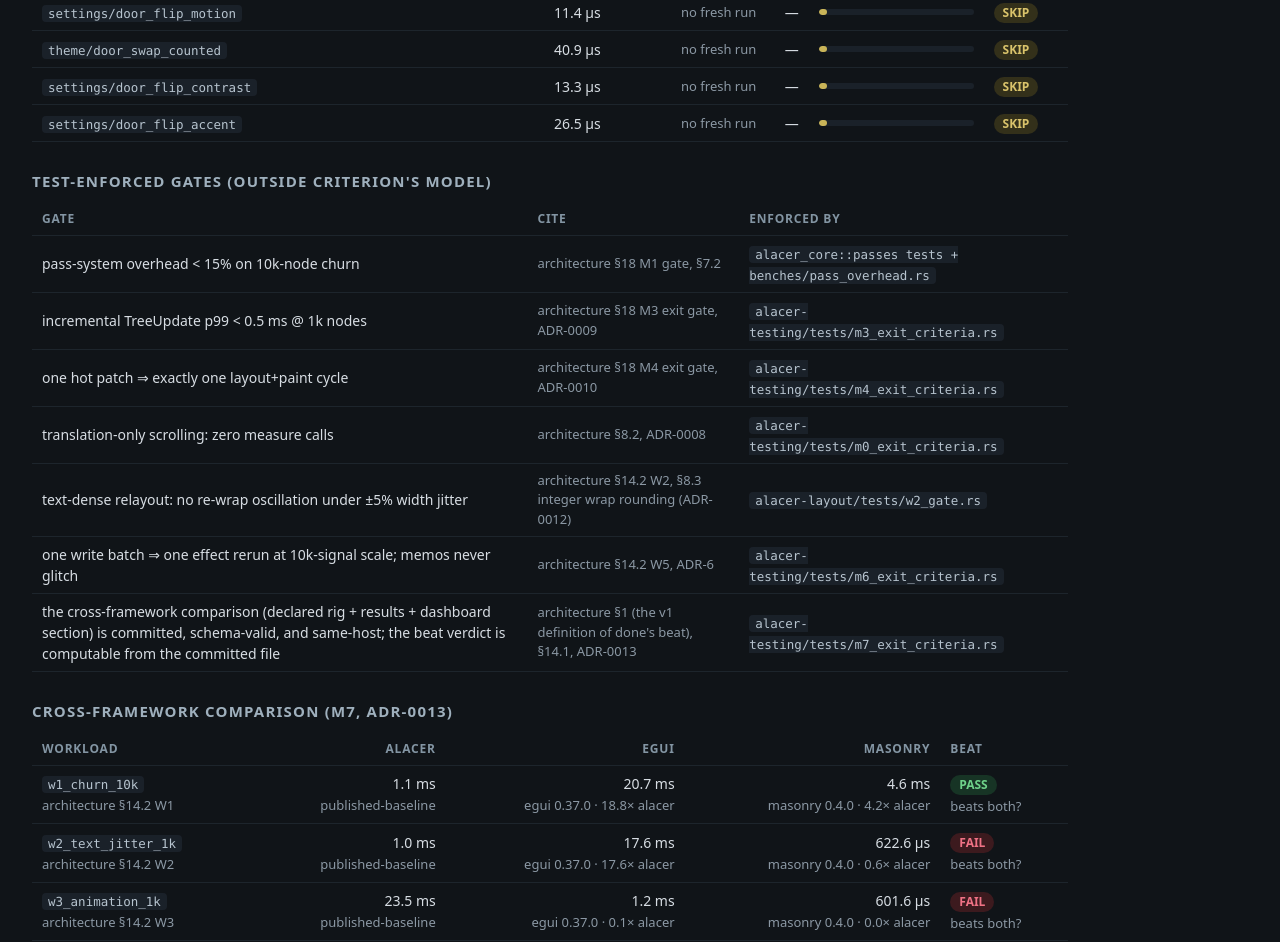
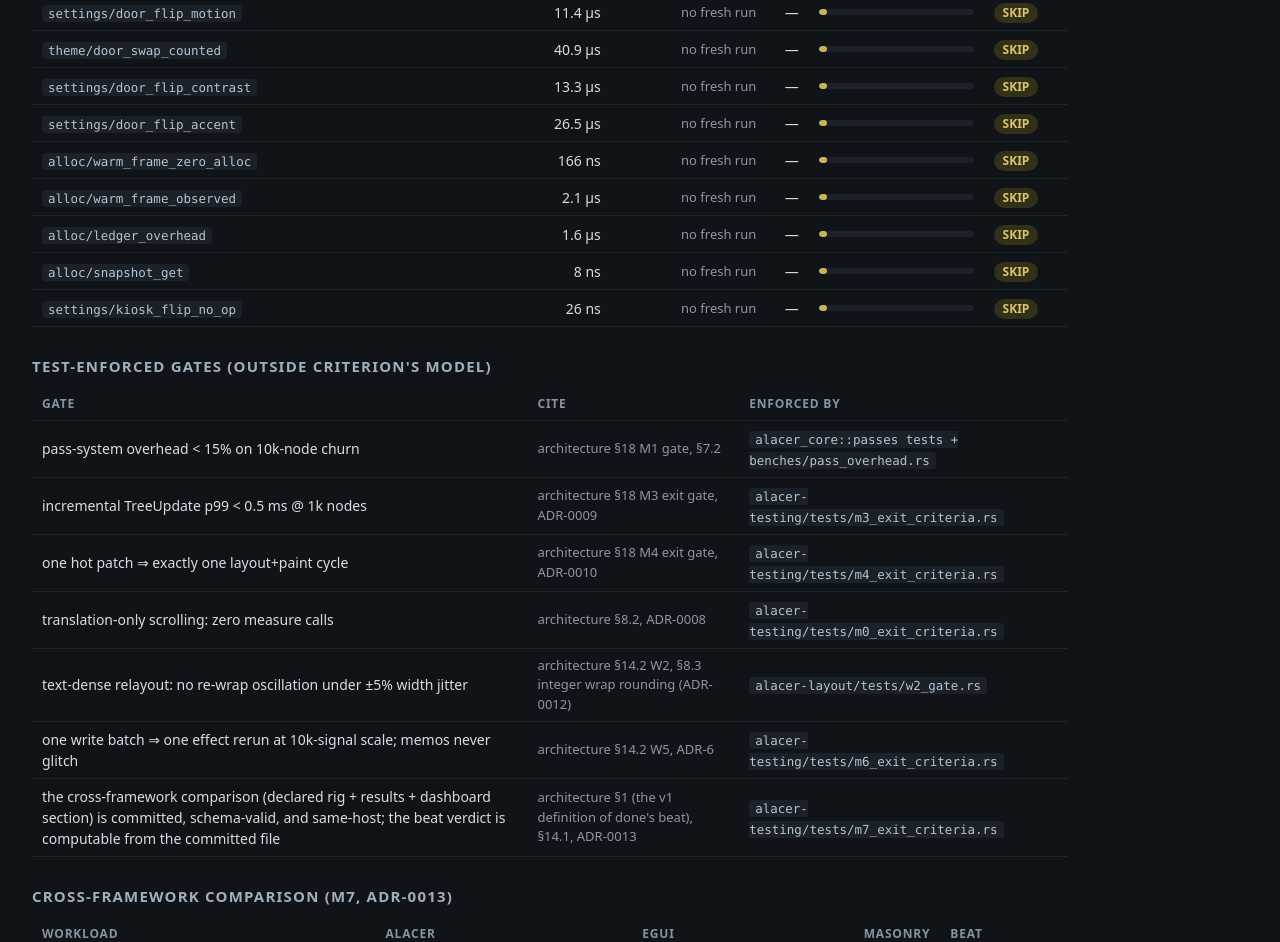
Before and after one commit to elcoosp/alacer, a plain HTML site: page benchmarks/dashboard/index.html in a window 1280 px wide. Shown: the part 3912-4854 px from the top of the page. Drawn offline with Linux system fonts and the light colour scheme.

Commit message:
chore(benchmarks): the dashboard publishes the 91-case corpus

```diff
--- a/benchmarks/dashboard/index.html
+++ b/benchmarks/dashboard/index.html
@@ -148,6 +148,11 @@ footer { padding: 18px 32px; border-top: 1px solid #232b33; color: #66727d;
     <tr><td><code>theme/door_swap_counted</code></td><td class="num">40.9 µs</td><td class="num"><span class="meta">no fresh run</span></td><td class="num">—</td><td><div class="bar"><i style="width:5%;background:#c9b458"></i></div></td><td><span class="badge skip">SKIP</span></td></tr>
     <tr><td><code>settings/door_flip_contrast</code></td><td class="num">13.3 µs</td><td class="num"><span class="meta">no fresh run</span></td><td class="num">—</td><td><div class="bar"><i style="width:5%;background:#c9b458"></i></div></td><td><span class="badge skip">SKIP</span></td></tr>
     <tr><td><code>settings/door_flip_accent</code></td><td class="num">26.5 µs</td><td class="num"><span class="meta">no fresh run</span></td><td class="num">—</td><td><div class="bar"><i style="width:5%;background:#c9b458"></i></div></td><td><span class="badge skip">SKIP</span></td></tr>
+    <tr><td><code>alloc/warm_frame_zero_alloc</code></td><td class="num">166 ns</td><td class="num"><span class="meta">no fresh run</span></td><td class="num">—</td><td><div class="bar"><i style="width:5%;background:#c9b458"></i></div></td><td><span class="badge skip">SKIP</span></td></tr>
+    <tr><td><code>alloc/warm_frame_observed</code></td><td class="num">2.1 µs</td><td class="num"><span class="meta">no fresh run</span></td><td class="num">—</td><td><div class="bar"><i style="width:5%;background:#c9b458"></i></div></td><td><span class="badge skip">SKIP</span></td></tr>
+    <tr><td><code>alloc/ledger_overhead</code></td><td class="num">1.6 µs</td><td class="num"><span class="meta">no fresh run</span></td><td class="num">—</td><td><div class="bar"><i style="width:5%;background:#c9b458"></i></div></td><td><span class="badge skip">SKIP</span></td></tr>
+    <tr><td><code>alloc/snapshot_get</code></td><td class="num">8 ns</td><td class="num"><span class="meta">no fresh run</span></td><td class="num">—</td><td><div class="bar"><i style="width:5%;background:#c9b458"></i></div></td><td><span class="badge skip">SKIP</span></td></tr>
+    <tr><td><code>settings/kiosk_flip_no_op</code></td><td class="num">26 ns</td><td class="num"><span class="meta">no fresh run</span></td><td class="num">—</td><td><div class="bar"><i style="width:5%;background:#c9b458"></i></div></td><td><span class="badge skip">SKIP</span></td></tr>
   </table>
 
   <h2>Test-enforced gates (outside criterion's model)</h2>
```
